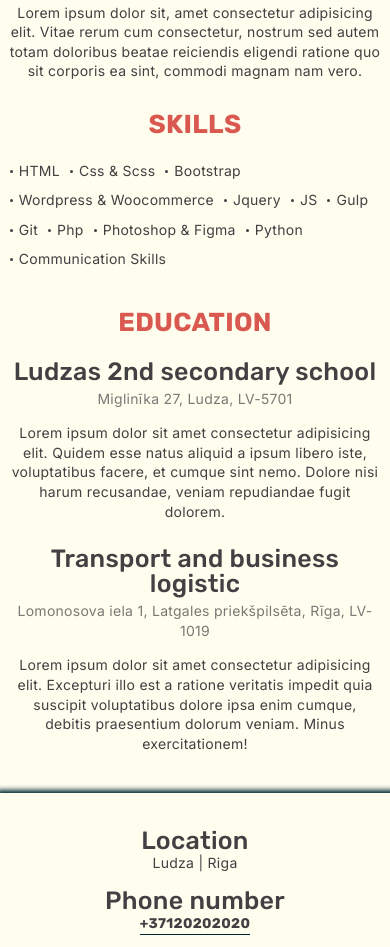
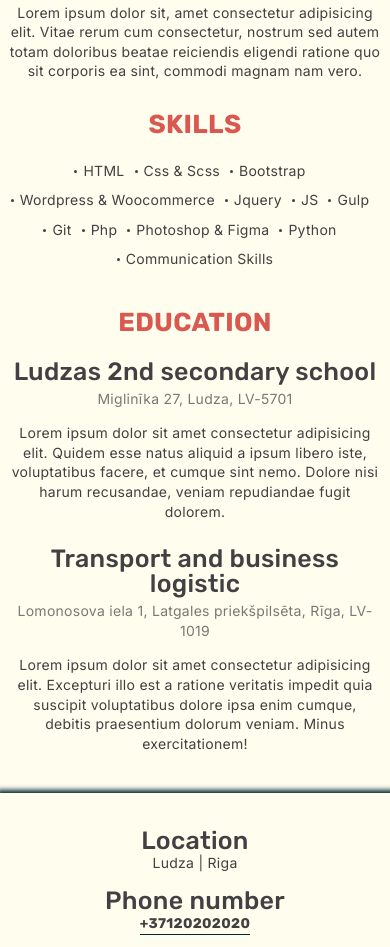
Before and after one commit to Xayw3/CV, a plain HTML site: page index.html in a window 390 px wide. Shown: the part 908-1855 px from the top of the page. Drawn offline with Linux system fonts and the light colour scheme.

Commit message:
Update main.css

```diff
--- a/css/main.css
+++ b/css/main.css
@@ -445,6 +445,12 @@ a:hover {
         left: -2px;
     }
 
+    .skills {
+	justify-content: center;
+    }
+
+
+
 }
 
 
```
